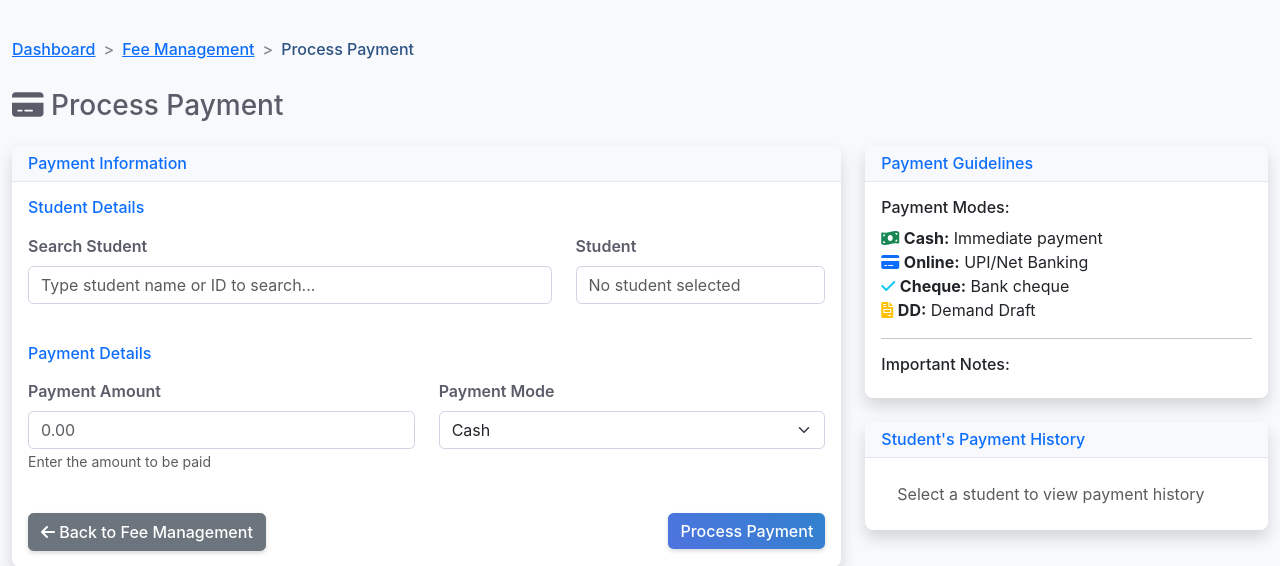
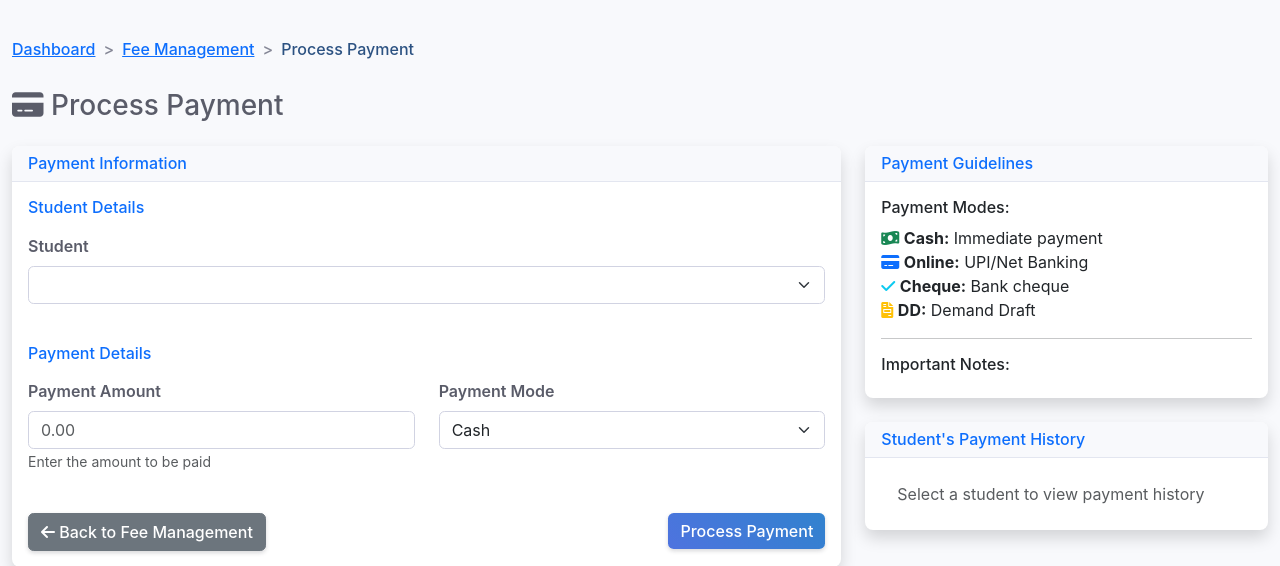
Before and after one commit to vishal0soni/SRBMCCollegeERP_Final, a Flask app: page /fees/payment in a window 1280 px wide. Shown: the part 377-943 px from the top of the page. Run offline with Flask 3, Linux system fonts and the light colour scheme; a user stored in the database is signed in; lists and menus that the app fills with data are empty; some libraries are stand-ins or nearby versions.

Commit message:
Assistant checkpoint: Update payment form to auto-display student details
Assistant generated file changes:
- routes.py: Update payment route to handle student_id parameter, Pass student and fee data to payment template
- templates/fees/payment_form.html: Remove search functionality and auto-display student details, Update JavaScript to handle pre-selected student, Update payment history section for pre-selected student, Simplify JavaScript for pre-selected student scenario, Remove search event listeners for pre-selected student, Initialize page for pre-selected student

---

User prompt:

On the Fee Management page, under the Student Fee Records table, when clicking the "+Pay" action button for a specific student:
On the Process Payment page, under Payment Information, the student’s fee details should be automatically displayed based on the selected record.
Remove or disable the "Search Student" option, since the student context is already known from the "+Pay" action

Replit-Commit-Author: Assistant
Replit-Commit-Session-Id: c3cf0d41-c837-48a0-94d2-3444c1628bc4

```diff
--- a/routes.py
+++ b/routes.py
@@ -878,8 +878,15 @@ def payment():
         flash('You do not have permission to access this page.', 'error')
         return redirect(url_for('dashboard'))
 
+    # Get student_id from URL parameter if coming from "+Pay" button
+    student_id = request.args.get('student_id', type=int)
+
     form = PaymentForm()
     form.student_id.choices = [(s.id, f"{s.student_unique_id} - {s.first_name} {s.last_name}") for s in Student.query.all()]
+
+    # Pre-select student if coming from "+Pay" button
+    if student_id and request.method == 'GET':
+        form.student_id.data = student_id
 
     if form.validate_on_submit():
         student = Student.query.get(form.student_id.data)
@@ -937,7 +944,16 @@ def payment():
             db.session.rollback()
             flash(f'Error processing payment: {str(e)}', 'error')
 
-    return render_template('fees/payment_form.html', form=form, title='Process Payment')
+    # Get selected student and fee data for display
+    selected_student = None
+    selected_fee_record = None
+    if student_id:
+        selected_student = Student.query.get(student_id)
+        if selected_student:
+            selected_fee_record = CollegeFees.query.filter_by(student_id=student_id).first()
+
+    return render_template('fees/payment_form.html', form=form, title='Process Payment',
+                         selected_student=selected_student, selected_fee_record=selected_fee_record)
 
 # Exam Routes
 @app.route('/exams')
--- a/templates/fees/payment_form.html
+++ b/templates/fees/payment_form.html
@@ -63,17 +63,38 @@
                     <!-- Student Selection -->
                     <div class="mb-4">
                         <h6 class="text-primary mb-3">Student Details</h6>
+                        {% if selected_student %}
+                            {{ form.student_id(style="display: none;") }}
+                            <!-- Student Details Display -->
+                            <div id="studentDetails" class="card bg-light">
+                                <div class="card-body">
                                     <div class="row">
-                            <div class="col-md-8 mb-3 position-relative">
-                                <label for="studentSearch" class="form-label">Search Student</label>
-                                <input type="text" id="studentSearch" class="form-control" placeholder="Type student name or ID to search..." autocomplete="off">
-                                <div id="searchResults" class="dropdown-menu" style="display: none; width: 100%; max-height: 200px; overflow-y: auto;">
+                                        <div class="col-md-6">
+                                            <p><strong>Student ID:</strong> <span id="studentId">{{ selected_student.student_unique_id }}</span></p>
+                                            <p><strong>Name:</strong> <span id="studentName">{{ selected_student.first_name }} {{ selected_student.last_name }}</span></p>
+                                            <p><strong>Course:</strong> <span id="studentCourse">{{ selected_student.current_course or 'N/A' }}</span></p>
+                                        </div>
+                                        <div class="col-md-6">
+                                            {% if selected_fee_record %}
+                                                {% set total_paid = selected_fee_record.calculated_total_fees_paid %}
+                                                {% set due_amount = (selected_fee_record.total_fee or 0) - total_paid %}
+                                                <p><strong>Total Fees:</strong> ₹<span id="totalFees">{{ "%.2f"|format(selected_fee_record.total_fee or 0) }}</span></p>
+                                                <p><strong>Paid Amount:</strong> ₹<span id="paidAmount">{{ "%.2f"|format(total_paid) }}</span></p>
+                                                <p><strong>Due Amount:</strong> ₹<span id="dueAmount">{{ "%.2f"|format(due_amount) }}</span></p>
+                                            {% else %}
+                                                <p><strong>Total Fees:</strong> ₹<span id="totalFees">0.00</span></p>
+                                                <p><strong>Paid Amount:</strong> ₹<span id="paidAmount">0.00</span></p>
+                                                <p><strong>Due Amount:</strong> ₹<span id="dueAmount">0.00</span></p>
+                                            {% endif %}
                                         </div>
                                     </div>
-                            <div class="col-md-4 mb-3">
+                                </div>
+                            </div>
+                        {% else %}
+                            <div class="row">
+                                <div class="col-md-12 mb-3">
                                     {{ form.student_id.label(class="form-label") }}
-                                {{ form.student_id(class="form-select", style="display: none;") }}
-                                <input type="text" id="selectedStudentDisplay" class="form-control" readonly placeholder="No student selected">
+                                    {{ form.student_id(class="form-select") }}
                                     {% if form.student_id.errors %}
                                         <div class="text-danger">
                                             {% for error in form.student_id.errors %}
@@ -84,7 +105,7 @@
                                 </div>
                             </div>
 
-                        <!-- Student Details Display -->
+                            <!-- Student Details Display (initially hidden) -->
                             <div id="studentDetails" class="card bg-light" style="display: none;">
                                 <div class="card-body">
                                     <div class="row">
@@ -101,6 +122,7 @@
                                     </div>
                                 </div>
                             </div>
+                        {% endif %}
                     </div>
 
                     <!-- Payment Details -->
@@ -225,7 +247,24 @@
             </div>
             <div class="card-body">
                 <div class="list-group list-group-flush">
+                    {% if selected_student %}
+                        {% set recent_invoices = selected_student.invoices[:5] %}
+                        {% if recent_invoices %}
+                            {% for invoice in recent_invoices %}
+                                <div class="list-group-item">
+                                    <div class="d-flex w-100 justify-content-between">
+                                        <h6 class="mb-1">Installment {{ invoice.installment_number or 'N/A' }}</h6>
+                                        <small>{{ invoice.date_time.strftime('%Y-%m-%d') if invoice.date_time else 'N/A' }}</small>
+                                    </div>
+                                    <p class="mb-1">₹{{ "%.2f"|format(invoice.invoice_amount) }} - Invoice #{{ invoice.invoice_number }}</p>
+                                </div>
+                            {% endfor %}
+                        {% else %}
+                            <div class="list-group-item text-muted">No payment history found</div>
+                        {% endif %}
+                    {% else %}
                         <div class="list-group-item text-muted">Select a student to view payment history</div>
+                    {% endif %}
                 </div>
             </div>
         </div>
@@ -235,79 +274,53 @@
 
 {% block scripts %}
 <script>
-let searchTimeout;
 let studentsData = [];
 
+{% if not selected_student %}
+// Only enable search functionality if no student is pre-selected
 function searchStudents(query) {
-    if (query.length < 2) {
-        hideSearchResults();
-        return;
-    }
-
-    clearTimeout(searchTimeout);
-    searchTimeout = setTimeout(() => {
-        fetch(`/api/search-students?q=${encodeURIComponent(query)}`)
-            .then(response => response.json())
-            .then(data => {
-                if (data.success) {
-                    studentsData = data.students;
-                    displaySearchResults(data.students);
-                } else {
-                    hideSearchResults();
-                }
-            })
-            .catch(error => {
-                console.error('Error searching students:', error);
-                hideSearchResults();
-            });
-    }, 300);
+    // Function kept for backward compatibility but not used when student is pre-selected
 }
 
 function displaySearchResults(students) {
-    const resultsDiv = document.getElementById('searchResults');
-
-    if (students.length === 0) {
-        hideSearchResults();
-        return;
-    }
-
-    resultsDiv.innerHTML = '';
-    students.forEach(student => {
-        const item = document.createElement('a');
-        item.className = 'dropdown-item';
-        item.href = '#';
-        item.innerHTML = `
-            <div>
-                <strong>${student.student_unique_id}</strong> - ${student.first_name} ${student.last_name}
-                <br><small class="text-muted">${student.current_course}</small>
-            </div>
-        `;
-        item.onclick = (e) => {
-            e.preventDefault();
-            selectStudent(student);
-        };
-        resultsDiv.appendChild(item);
-    });
-
-    resultsDiv.style.display = 'block';
+    // Function kept for backward compatibility but not used when student is pre-selected
 }
 
 function hideSearchResults() {
-    document.getElementById('searchResults').style.display = 'none';
+    // Function kept for backward compatibility but not used when student is pre-selected
 }
 
 function selectStudent(student) {
-    document.getElementById('studentSearch').value = `${student.student_unique_id} - ${student.first_name} ${student.last_name}`;
-    document.getElementById('selectedStudentDisplay').value = `${student.student_unique_id} - ${student.first_name} ${student.last_name}`;
-    document.getElementById('student_id').value = student.id;
-    hideSearchResults();
-    loadStudentDetails(student);
+    // Function kept for backward compatibility but not used when student is pre-selected
 }
+{% endif %}
 
 function loadStudentDetails(student = null) {
+    {% if selected_student %}
+        // Student is pre-selected, load their fee data
+        const studentId = {{ selected_student.id }};
+        window.studentFeeData = {
+            {% if selected_fee_record %}
+                total_fee: {{ selected_fee_record.total_fee or 0 }},
+                paid_amount: {{ selected_fee_record.calculated_total_fees_paid }},
+                due_amount: {{ (selected_fee_record.total_fee or 0) - selected_fee_record.calculated_total_fees_paid }},
+                next_installment: getNextInstallmentForStudent()
+            {% else %}
+                total_fee: 0,
+                paid_amount: 0,
+                due_amount: 0,
+                next_installment: 1
+            {% endif %}
+        };
+
+        // Show additional details and payment summary
+        document.getElementById('additionalDetails').style.display = 'block';
+        updatePaymentSummary();
+    {% else %}
+        // Original functionality for manual student selection
         const studentId = document.getElementById('{{ form.student_id.id }}').value;
 
-    if (studentId && student) {
+        if (studentId) {
             // Fetch fee details for the student
             fetch(`/api/student-fee-details/${studentId}`)
                 .then(response => response.json())
@@ -317,15 +330,12 @@ function loadStudentDetails(student = null) {
                         window.studentFeeData = feeData; // Store for later use
 
                         document.getElementById('studentDetails').style.display = 'block';
-                    document.getElementById('studentId').textContent = student.student_unique_id;
-                    document.getElementById('studentName').textContent = `${student.first_name} ${student.last_name}`;
-                    document.getElementById('studentCourse').textContent = student.current_course;
+                        document.getElementById('studentId').textContent = data.student_unique_id || '-';
+                        document.getElementById('studentName').textContent = data.student_name || '-';
+                        document.getElementById('studentCourse').textContent = data.student_course || '-';
                         document.getElementById('totalFees').textContent = parseFloat(feeData.total_fee || 0).toLocaleString();
                         document.getElementById('paidAmount').textContent = parseFloat(feeData.paid_amount || 0).toLocaleString();
                         document.getElementById('dueAmount').textContent = parseFloat(feeData.due_amount || 0).toLocaleString();
-
-                    // Update payment history
-                    updatePaymentHistory(data.payment_history || []);
 
                         // Show additional details and payment summary
                         document.getElementById('additionalDetails').style.display = 'block';
@@ -343,7 +353,28 @@ function loadStudentDetails(student = null) {
             document.getElementById('additionalDetails').style.display = 'none';
             document.getElementById('paymentSummary').style.display = 'none';
         }
+    {% endif %}
 }
+
+{% if selected_student and selected_fee_record %}
+function getNextInstallmentForStudent() {
+    const installments = [
+        {{ selected_fee_record.installment_1 or 0 }},
+        {{ selected_fee_record.installment_2 or 0 }},
+        {{ selected_fee_record.installment_3 or 0 }},
+        {{ selected_fee_record.installment_4 or 0 }},
+        {{ selected_fee_record.installment_5 or 0 }},
+        {{ selected_fee_record.installment_6 or 0 }}
+    ];
+
+    for (let i = 0; i < installments.length; i++) {
+        if (installments[i] === 0) {
+            return i + 1;
+        }
+    }
+    return 7; // All installments paid
+}
+{% endif %}
 
 function updatePaymentHistory(paymentHistory) {
     const paymentHistoryContainer = document.querySelector('.card:nth-last-child(1) .list-group');
@@ -411,27 +442,27 @@ function getNextInstallmentNumber() {
 // Event listeners
 document.getElementById('{{ form.payment_mode.id }}').addEventListener('change', updatePaymentSummary);
 
-// Student search event listeners
-document.getElementById('studentSearch').addEventListener('input', function(e) {
-    searchStudents(e.target.value);
-});
-
-document.getElementById('studentSearch').addEventListener('focus', function(e) {
-    if (e.target.value.length >= 2) {
-        searchStudents(e.target.value);
+{% if not selected_student %}
+// Student selection event listener for manual selection
+document.getElementById('{{ form.student_id.id }}').addEventListener('change', function(e) {
+    if (e.target.value) {
+        loadStudentDetails();
+    } else {
+        document.getElementById('studentDetails').style.display = 'none';
+        document.getElementById('additionalDetails').style.display = 'none';
+        document.getElementById('paymentSummary').style.display = 'none';
     }
 });
+{% endif %}
 
-// Hide search results when clicking outside
-document.addEventListener('click', function(e) {
-    if (!e.target.closest('#studentSearch') && !e.target.closest('#searchResults')) {
-        hideSearchResults();
-    }
-});
-
-// Initialize payment date
+// Initialize payment date and load student details if pre-selected
 document.addEventListener('DOMContentLoaded', function() {
     document.getElementById('paymentDate').value = new Date().toISOString().split('T')[0];
+
+    {% if selected_student %}
+        // Load details for pre-selected student
+        loadStudentDetails();
+    {% endif %}
 });
 
 function handlePaymentSubmission() {
```
Lines whose indentation alone changed are shown as unchanged.
